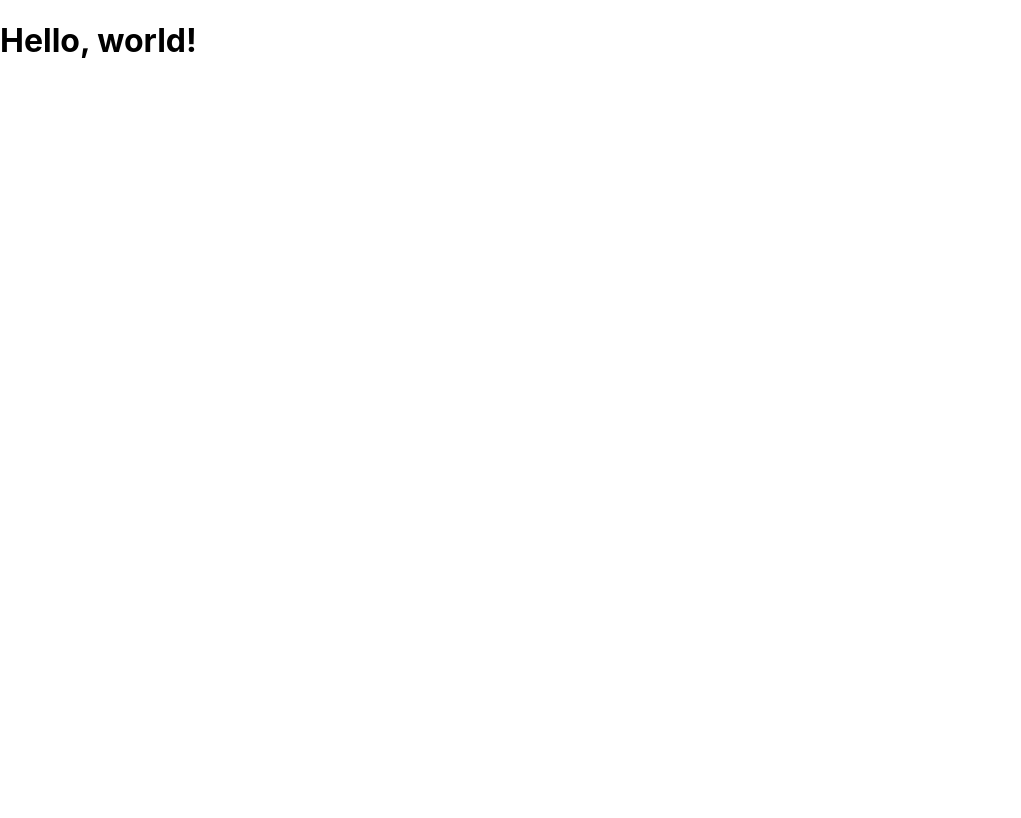
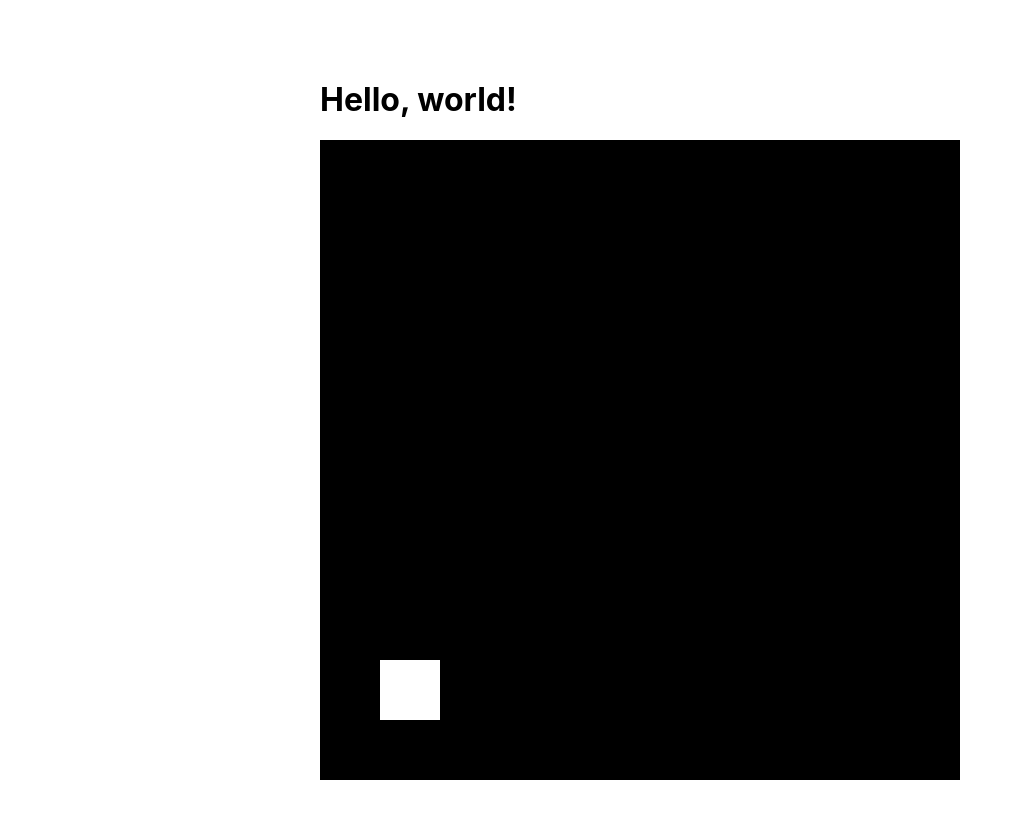
Before and after one commit to jdan/pixel, a Next.js app: page / in a window 1280 px wide. Shown: the top 818 px of the page, without its empty margins (0-1021 px from the left). Built offline with nearby package versions, Linux system fonts and the light colour scheme.

Commit message:
render a 32x32 canvas

```diff
--- a/pages/index.js
+++ b/pages/index.js
@@ -1,6 +1,9 @@
 import Head from "next/head";
+import { useArtiste } from "../src/artiste";
 
 export default function Home() {
+  useArtiste();
+
   return (
     <div>
       <Head>
@@ -10,6 +13,7 @@ export default function Home() {
 
       <main>
         <h1>Hello, world!</h1>
+        <canvas width="32" height="32" id="canvas"></canvas>
       </main>
     </div>
   );
--- /dev/null
+++ b/src/artiste.js
@@ -0,0 +1,35 @@
+import { useState, useEffect } from "react";
+
+const FPS = 30;
+
+const shader = (x, y) => {
+  let t = new Date() / 1000;
+  return 2 > Math.abs(x - Math.floor(Math.sin(t) * 16 + 16)) &&
+    2 > Math.abs(y - Math.floor(Math.cos(t) * 16 + 16))
+    ? [255, 255, 255]
+    : [0, 0, 0];
+};
+
+export function useArtiste() {
+  let pixels = Array.from({ length: 32 * 32 });
+  let [time, setTime] = useState(0);
+
+  useEffect(() => {
+    const timer = setTimeout(() => {
+      const ctx = document.getElementById("canvas").getContext("2d");
+
+      for (let x = 0; x < 32; x++) {
+        for (let y = 0; y < 32; y++) {
+          let rgb = shader(x, y);
+          pixels[32 * y + x] = rgb;
+          ctx.fillStyle = `rgb(${rgb.join(", ")})`;
+          ctx.fillRect(x, y, 1, 1);
+        }
+      }
+
+      setTime((time) => time + 1);
+    }, 1000 / FPS);
+
+    return () => clearTimeout(timer);
+  }, [time]);
+}
--- a/styles/globals.css
+++ b/styles/globals.css
@@ -14,3 +14,28 @@ a {
 * {
   box-sizing: border-box;
 }
+
+:root {
+  --pixel-size: 20px;
+}
+
+main {
+  max-width: 640px;
+  margin: 80px auto;
+}
+
+#canvas {
+  image-rendering: pixelated;
+  width: 640px;
+  height: 640px;
+}
+
+/* .pixels {
+  display: grid;
+  grid-template-columns: repeat(32, var(--pixel-size));
+}
+
+.pixel {
+  width: var(--pixel-size);
+  height: var(--pixel-size);
+} */
```
